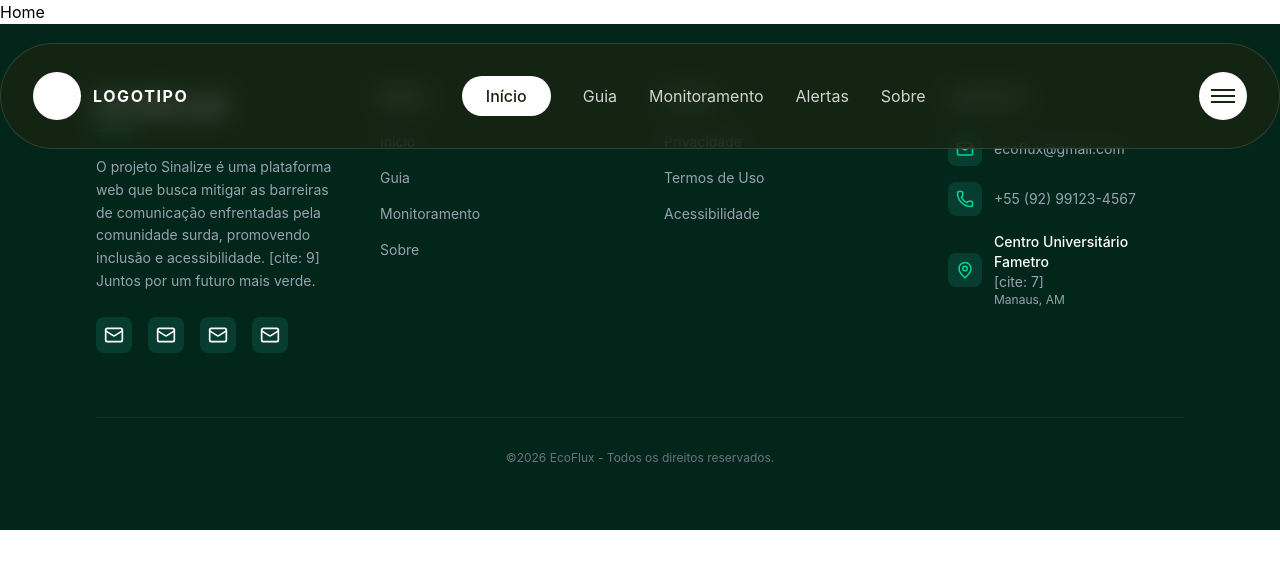
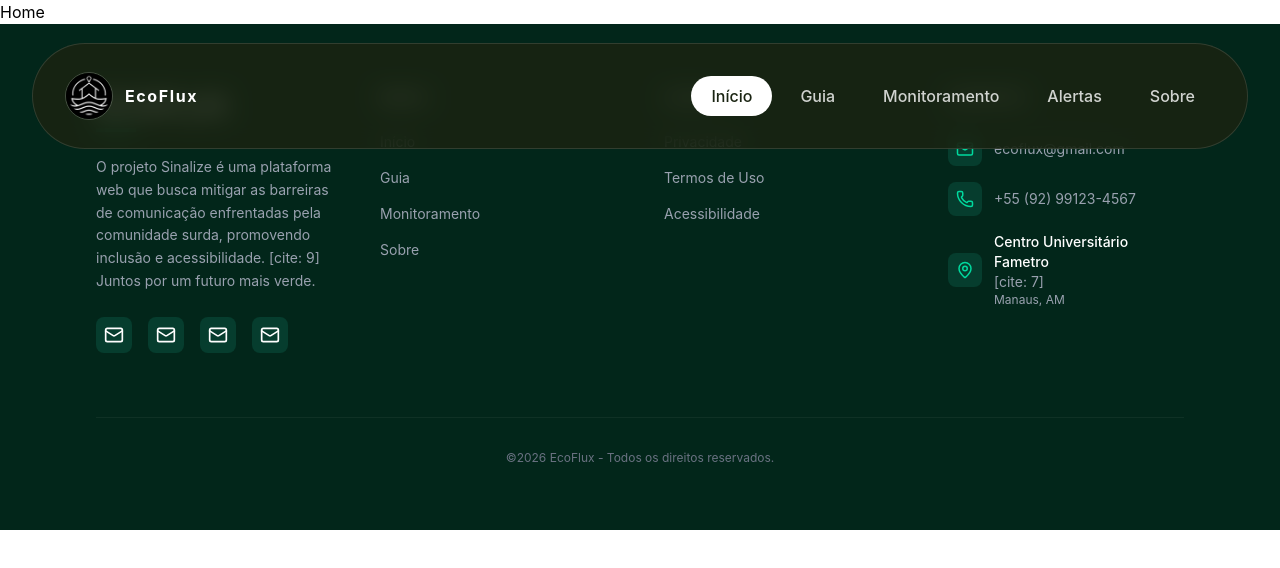
Before and after one commit to Alexandrediasss/EcoFlux, a React (Vite) app: page / in a window 1280 px wide. Shown: the top 568 px of the page. Built offline with nearby package versions, Linux system fonts and the light colour scheme.

Commit message:
Atualizando a navbar

```diff
--- a/src/layouts/NavBar/index.tsx
+++ b/src/layouts/NavBar/index.tsx
@@ -1,39 +1,74 @@
-import React from "react"
-import { Link } from "react-router-dom"
+import React, { useState } from "react"
+import { Link, useLocation } from "react-router-dom"
+import { Menu, X } from "lucide-react"
+import Logo from "../../assets/Navegação/logo.jpeg"
 
-const NavBar = () => {
+const NavBar: React.FC = () => {
+    const [isOpen, setIsOpen] = useState(false)
+    const location = useLocation()
+
+    const routes = [
+        { name: "Início", path: "/" },
+        { name: "Guia", path: "/guia" },
+        { name: "Monitoramento", path: "/monitoramento" },
+        { name: "Alertas", path: "/alerta" },
+        { name: "Sobre", path: "/sobre" },
+    ]
+
+    const isActive = (path: string): boolean => location.pathname === path
+
     return (
-        <nav className="fixed top-[43px] left-1/2 -translate-x-1/2 w-full max-w-[1280px] h-[106px]
-                        bg-[#1A2412]/75 backdrop-blur-md rounded-[9999px] border border-white/12
-                        flex items-center justify-between px-8 z-50">
+        <nav className="fixed top-4 md:top-[43px] left-1/2 -translate-x-1/2 w-[95%] max-w-[1280px] min-h-[70px] md:h-[106px]
+                        bg-[#1A2412]/85 backdrop-blur-md rounded-3xl md:rounded-[9999px] border border-white/12
+                        flex items-center justify-between px-6 md:px-8 z-50 transition-all">
+
             <div className="flex items-center gap-3">
-                <div className="w-12 h-12 bg-white rounded-full"></div>
-                <span className="text-white font-bold tracking-widest">LOGOTIPO</span>
+                <img
+                    src={Logo}
+                    alt="EcoFlux Logo"
+                    className="w-10 h-10 md:w-12 md:h-12 rounded-full object-cover border border-white/20"
+                />
+                <span className="text-white font-bold tracking-widest text-sm md:text-base">EcoFlux</span>
             </div>
-            <div className="flex items-center gap-8">
-                <Link to="/" className="bg-white text-[#1A2412] px-6 py-2 rounded-full font-medium">
-                    Início
-                </Link>
-                <Link to="/guia" className="text-white/80 hover:text-white transition-colors">
-                    Guia
-                </Link>
-                <Link to="/monitoramento" className="text-white/80 hover:text-white transition-colors">
-                    Monitoramento
-                </Link>
-                <Link to="/alerta" className="text-white/80 hover:text-white transition-colors">
-                    Alertas
-                </Link>
-                <Link to="/" className="text-white/80 hover:text-white transition-colors">
-                    Sobre
-                </Link>
+            <div className="hidden lg:flex items-center gap-2">
+                {routes.map((route) => (
+                    <Link
+                        key={route.path}
+                        to={route.path}
+                        className={`px-5 py-2 rounded-full font-medium transition-all duration-300 whitespace-nowrap
+                            ${isActive(route.path)
+                                ? "bg-white text-[#1A2412]"
+                                : "text-white/80 hover:text-white hover:bg-white/10"
+                            }`}
+                    >
+                        {route.name}
+                    </Link>
+                ))}
             </div>
-            <button className="w-12 h-12 bg-white rounded-full flex items-center justify-center">
-                <div className="space-y-1">
-                    <div className="w-6 h-0.5 bg-[#1A2412]"></div>
-                    <div className="w-6 h-0.5 bg-[#1A2412]"></div>
-                    <div className="w-6 h-0.5 bg-[#1A2412]"></div>
+            <button
+                className="lg:hidden text-white p-2"
+                onClick={() => setIsOpen(!isOpen)}
+            >
+                {isOpen ? <X size={28} /> : <Menu size={28} />}
+            </button>
+            {isOpen && (
+                <div className="absolute top-[80px] md:top-[110px] left-0 w-full bg-[#1A2412] border border-white/10 rounded-2xl p-4 flex flex-col gap-2 lg:hidden shadow-2xl">
+                    {routes.map((route) => (
+                        <Link
+                            key={route.path}
+                            to={route.path}
+                            onClick={() => setIsOpen(false)}
+                            className={`px-6 py-3 rounded-xl font-medium transition-all
+                                ${isActive(route.path)
+                                    ? "bg-white text-[#1A2412]"
+                                    : "text-white/80"
+                                }`}
+                        >
+                            {route.name}
+                        </Link>
+                    ))}
                 </div>
-            </button>
+            )}
         </nav>
     )
 }
```
Also changed, not shown: src/assets/Navegação/logo.jpeg (added).
